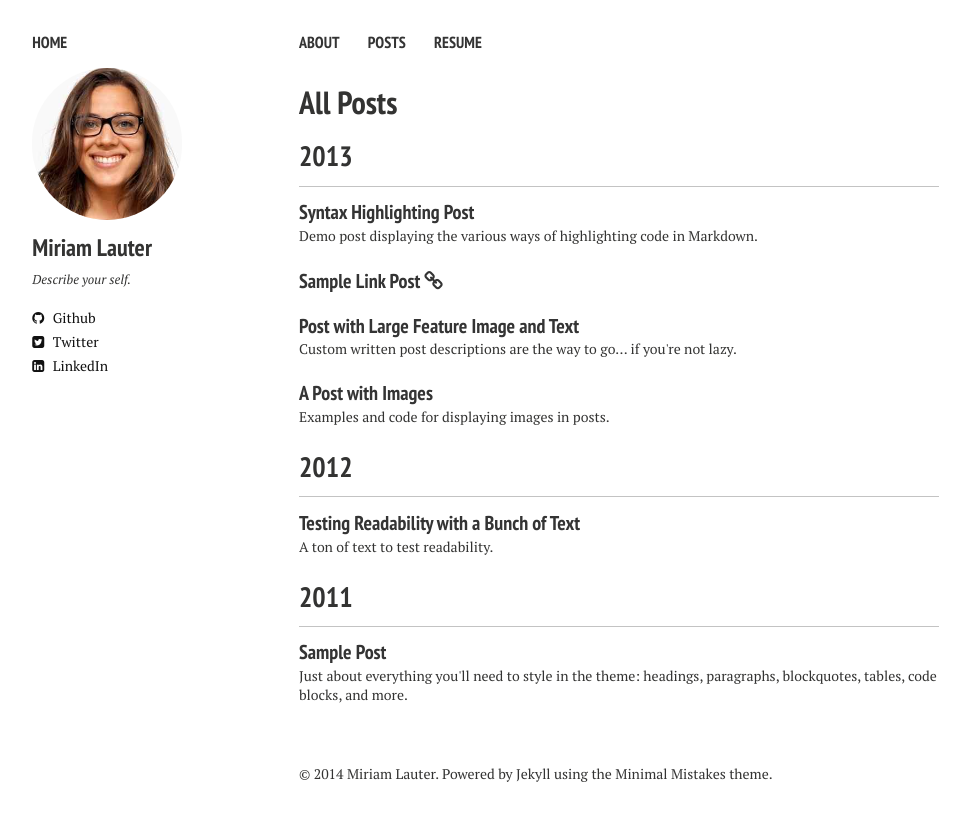
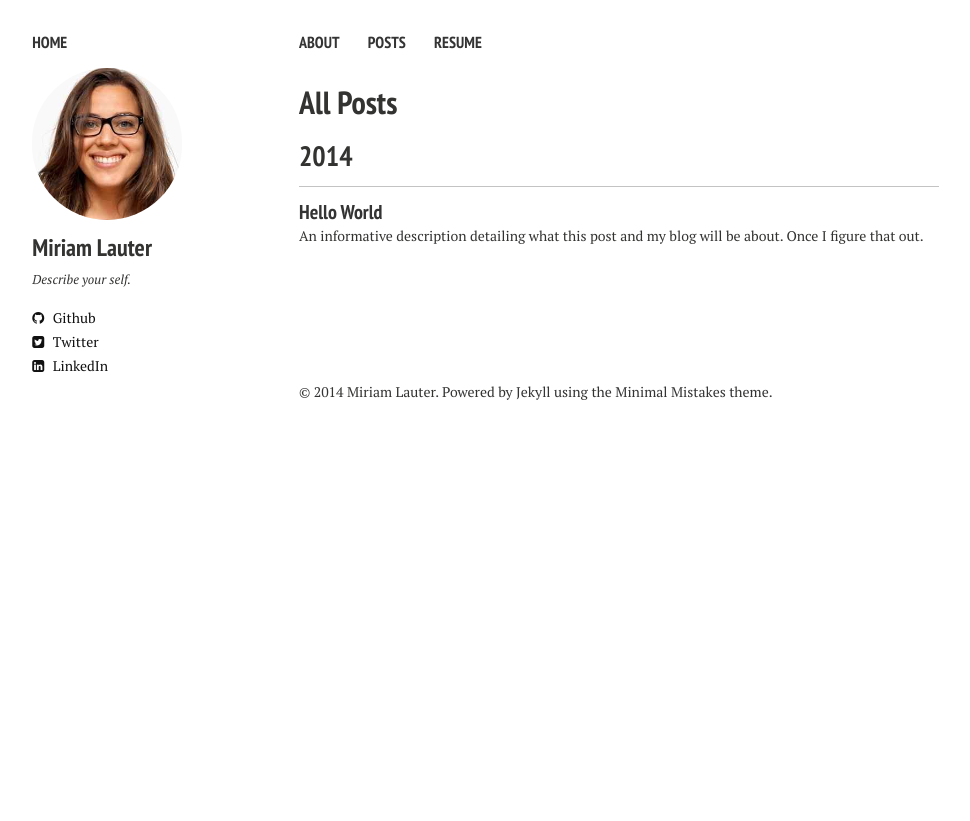
Before and after one commit to mlauter/mlauter.github.io, a Jekyll site: the page built from posts.md, in a window 1280 px wide. Shown: the top 821 px of the page, without its empty margins (21-991 px from the left). Built offline with Jekyll 4.4.1, drawn with Linux system fonts in a browser that asks for light colours; nearby versions of some CDN libraries.

Commit message:
remove sample posts from from _posts and modify first post, also change bio description

```diff
--- a/_config.yml
+++ b/_config.yml
@@ -1,5 +1,5 @@
 title:            Home
-description:      Description goes here.
+description:      Follow along as I learn stuff.
 # Your site's domain goes here. Leave localhost server or blank when working locally.
 url:              http://localhost:4000
 disqus_shortname:
--- a/_posts/2011-03-10-sample-post.md
+++ /dev/null
@@ -1,111 +0,0 @@
----
-layout: post
-title: Sample Post
-description: "Just about everything you'll need to style in the theme: headings, paragraphs, blockquotes, tables, code blocks, and more."
-modified: 2013-05-31
-tags: [intro, beginner, jekyll, tutorial]
-comments: true
-image:
-  feature: texture-feature-05.jpg
-  credit: Texture Lovers
-  creditlink: http://texturelovers.com
----
-
-<section id="table-of-contents" class="toc">
-  <header>
-    <h3>Contents</h3>
-  </header>
-<div id="drawer" markdown="1">
-*  Auto generated table of contents
-{:toc}
-</div>
-</section><!-- /#table-of-contents -->
-
-## HTML Elements
-
-Below is just about everything you'll need to style in the theme. Check the source code to see the many embedded elements within paragraphs.
-
-# Heading 1
-
-## Heading 2
-
-### Heading 3
-
-#### Heading 4
-
-##### Heading 5
-
-###### Heading 6
-
-### Body text
-
-Lorem ipsum dolor sit amet, test link adipiscing elit. **This is strong**. Nullam dignissim convallis est. Quisque aliquam.
-
-![Smithsonian Image]({{ site.url }}/images/3953273590_704e3899d5_m.jpg)
-{: .image-pull-right}
-
-*This is emphasized*. Donec faucibus. Nunc iaculis suscipit dui. 53 = 125. Water is H2O. Nam sit amet sem. Aliquam libero nisi, imperdiet at, tincidunt nec, gravida vehicula, nisl. The New York Times (That’s a citation). Underline.Maecenas ornare tortor. Donec sed tellus eget sapien fringilla nonummy. Mauris a ante. Suspendisse quam sem, consequat at, commodo vitae, feugiat in, nunc. Morbi imperdiet augue quis tellus.
-
-HTML and CSS are our tools. Mauris a ante. Suspendisse quam sem, consequat at, commodo vitae, feugiat in, nunc. Morbi imperdiet augue quis tellus. Praesent mattis, massa quis luctus fermentum, turpis mi volutpat justo, eu volutpat enim diam eget metus.
-
-### Blockquotes
-
-> Lorem ipsum dolor sit amet, test link adipiscing elit. Nullam dignissim convallis est. Quisque aliquam.
-
-## List Types
-
-### Ordered Lists
-
-1. Item one
-   1. sub item one
-   2. sub item two
-   3. sub item three
-2. Item two
-
-### Unordered Lists
-
-* Item one
-* Item two
-* Item three
-
-## Tables
-
-| Header1 | Header2 | Header3 |
-|:--------|:-------:|--------:|
-| cell1   | cell2   | cell3   |
-| cell4   | cell5   | cell6   |
-|----
-| cell1   | cell2   | cell3   |
-| cell4   | cell5   | cell6   |
-|=====
-| Foot1   | Foot2   | Foot3
-{: rules="groups"}
-
-## Code Snippets
-
-{% highlight css %}
-#container {
-  float: left;
-  margin: 0 -240px 0 0;
-  width: 100%;
-}
-{% endhighlight %}
-
-## Buttons
-
-Make any link standout more when applying the `.btn` class.
-
-{% highlight html %}
-<a href="#" class="btn btn-success">Success Button</a>
-{% endhighlight %}
-
-<div markdown="0"><a href="#" class="btn">Primary Button</a></div>
-<div markdown="0"><a href="#" class="btn btn-success">Success Button</a></div>
-<div markdown="0"><a href="#" class="btn btn-warning">Warning Button</a></div>
-<div markdown="0"><a href="#" class="btn btn-danger">Danger Button</a></div>
-<div markdown="0"><a href="#" class="btn btn-info">Info Button</a></div>
-
-## Notices
-
-**Watch out!** You can also add notices by appending `{: .notice}` to a paragraph.
-{: .notice}
--- a/_posts/2012-05-22-readability-post.md
+++ /dev/null
@@ -1,44 +0,0 @@
----
-layout: post
-title: "Testing Readability with a Bunch of Text"
-description: "A ton of text to test readability."
-tags: [sample post, readability, test]
-comments: true
----
-
-Portland in shoreditch Vice, labore typewriter pariatur hoodie fap sartorial Austin. Pinterest literally occupy Schlitz forage. Odio ad blue bottle vinyl, 90's narwhal commodo bitters pour-over nostrud. Ugh est hashtag in, fingerstache adipisicing laboris esse Pinterest shabby chic Portland. Shoreditch bicycle rights anim, flexitarian laboris put a bird on it vinyl cupidatat narwhal. Hashtag artisan skateboard, flannel Bushwick nesciunt salvia aute fixie do plaid post-ironic dolor McSweeney's. Cliche pour-over chambray nulla four loko skateboard sapiente hashtag.
-
-Vero laborum commodo occupy. Semiotics voluptate mumblecore pug. Cosby sweater ullamco quinoa ennui assumenda, sapiente occupy delectus lo-fi. Ea fashion axe Marfa cillum aliquip. Retro Bushwick keytar cliche. Before they sold out sustainable gastropub Marfa readymade, ethical Williamsburg skateboard brunch qui consectetur gentrify semiotics. Mustache cillum irony, fingerstache magna pour-over keffiyeh tousled selfies.
-
-## Cupidatat 90's lo-fi authentic try-hard
-
-In pug Portland incididunt mlkshk put a bird on it vinyl quinoa. Terry Richardson shabby chic +1, scenester Tonx excepteur tempor fugiat voluptate fingerstache aliquip nisi next level. Farm-to-table hashtag Truffaut, Odd Future ex meggings gentrify single-origin coffee try-hard 90's.
-
-* Sartorial hoodie
-* Labore viral forage
-* Tote bag selvage
-* DIY exercitation et id ugh tumblr church-key
-
-Incididunt umami sriracha, ethical fugiat VHS ex assumenda yr irure direct trade. Marfa Truffaut bicycle rights, kitsch placeat Etsy kogi asymmetrical. Beard locavore flexitarian, kitsch photo booth hoodie plaid ethical readymade leggings yr.
-
-Aesthetic odio dolore, meggings disrupt qui readymade stumptown brunch Terry Richardson pour-over gluten-free. Banksy american apparel in selfies, biodiesel flexitarian organic meh wolf quinoa gentrify banjo kogi. Readymade tofu ex, scenester dolor umami fingerstache occaecat fashion axe Carles jean shorts minim. Keffiyeh fashion axe nisi Godard mlkshk dolore. Lomo you probably haven't heard of them eu non, Odd Future Truffaut pug keytar meggings McSweeney's Pinterest cred. Etsy literally aute esse, eu bicycle rights qui meggings fanny pack. Gentrify leggings pug flannel duis.
-
-## Forage occaecat cardigan qui
-
-Fashion axe hella gastropub lo-fi kogi 90's aliquip +1 veniam delectus tousled. Cred sriracha locavore gastropub kale chips, iPhone mollit sartorial. Anim dolore 8-bit, pork belly dolor photo booth aute flannel small batch. Dolor disrupt ennui, tattooed whatever salvia Banksy sartorial roof party selfies raw denim sint meh pour-over. Ennui eu cardigan sint, gentrify iPhone cornhole.
-
-> Whatever velit occaecat quis deserunt gastropub, leggings elit tousled roof party 3 wolf moon kogi pug blue bottle ea. Fashion axe shabby chic Austin quinoa pickled laborum bitters next level, disrupt deep v accusamus non fingerstache.
-
-Tote bag asymmetrical elit sunt. Occaecat authentic Marfa, hella McSweeney's next level irure veniam master cleanse. Sed hoodie letterpress artisan wolf leggings, 3 wolf moon commodo ullamco. Anim occupy ea labore Terry Richardson. Tofu ex master cleanse in whatever pitchfork banh mi, occupy fugiat fanny pack Austin authentic. Magna fugiat 3 wolf moon, labore McSweeney's sustainable vero consectetur. Gluten-free disrupt enim, aesthetic fugiat jean shorts trust fund keffiyeh magna try-hard.
-
-## Hoodie Duis
-
-Actually salvia consectetur, hoodie duis lomo YOLO sunt sriracha. Aute pop-up brunch farm-to-table odio, salvia irure occaecat. Sriracha small batch literally skateboard. Echo Park nihil hoodie, aliquip forage artisan laboris. Trust fund reprehenderit nulla locavore. Stumptown raw denim kitsch, keffiyeh nulla twee dreamcatcher fanny pack ullamco 90's pop-up est culpa farm-to-table. Selfies 8-bit do pug odio.
-
-### Thundercats Ho!
-
-Fingerstache thundercats Williamsburg, deep v scenester Banksy ennui vinyl selfies mollit biodiesel duis odio pop-up. Banksy 3 wolf moon try-hard, sapiente enim stumptown deep v ad letterpress. Squid beard brunch, exercitation raw denim yr sint direct trade. Raw denim narwhal id, flannel DIY McSweeney's seitan. Letterpress artisan bespoke accusamus, meggings laboris consequat Truffaut qui in seitan. Sustainable cornhole Schlitz, twee Cosby sweater banh mi deep v forage letterpress flannel whatever keffiyeh. Sartorial cred irure, semiotics ethical sed blue bottle nihil letterpress.
-
-Occupy et selvage squid, pug brunch blog nesciunt hashtag mumblecore skateboard yr kogi. Ugh small batch swag four loko. Fap post-ironic qui tote bag farm-to-table american apparel scenester keffiyeh vero, swag non pour-over gentrify authentic pitchfork. Schlitz scenester lo-fi voluptate, tote bag irony bicycle rights pariatur vero Vice freegan wayfarers exercitation nisi shoreditch. Chambray tofu vero sed. Street art swag literally leggings, Cosby sweater mixtape PBR lomo Banksy non in pitchfork ennui McSweeney's selfies. Odd Future Banksy non authentic.
-
-Aliquip enim artisan dolor post-ironic. Pug tote bag Marfa, deserunt pour-over Portland wolf eu odio intelligentsia american apparel ugh ea. Sunt viral et, 3 wolf moon gastropub pug id. Id fashion axe est typewriter, mlkshk Portland art party aute brunch. Sint pork belly Cosby sweater, deep v mumblecore kitsch american apparel. Try-hard direct trade tumblr sint skateboard. Adipisicing bitters excepteur biodiesel, pickled gastropub aute veniam.
--- a/_posts/2013-05-22-sample-post-images.md
+++ /dev/null
@@ -1,62 +0,0 @@
----
-layout: post
-title: "A Post with Images"
-description: "Examples and code for displaying images in posts."
-tags: [sample post, images, test]
-comments: true
----
-
-Here are some examples of what a post with images might look like. If you want to display two or three images next to each other responsively use `figure` with the appropriate `class`. Each instance of `figure` is auto-numbered and displayed in the caption.
-
-### Figures (for images or video)
-
-#### One Up
-
-<figure>
-	<a href="http://farm9.staticflickr.com/8426/7758832526_cc8f681e48_b.jpg"><img src="http://farm9.staticflickr.com/8426/7758832526_cc8f681e48_c.jpg"></a>
-	<figcaption><a href="http://www.flickr.com/photos/80901381@N04/7758832526/" title="Morning Fog Emerging From Trees by A Guy Taking Pictures, on Flickr">Morning Fog Emerging From Trees by A Guy Taking Pictures, on Flickr</a>.</figcaption>
-</figure>
-
-Vero laborum commodo occupy. Semiotics voluptate mumblecore pug. Cosby sweater ullamco quinoa ennui assumenda, sapiente occupy delectus lo-fi. Ea fashion axe Marfa cillum aliquip. Retro Bushwick keytar cliche. Before they sold out sustainable gastropub Marfa readymade, ethical Williamsburg skateboard brunch qui consectetur gentrify semiotics. Mustache cillum irony, fingerstache magna pour-over keffiyeh tousled selfies.
-
-#### Two Up
-
-Apply the `half` class like so to display two images side by side that share the same caption.
-
-{% highlight html %}
-<figure class="half">
-    <a href="/images/image-filename-1-large.jpg"><img src="/images/image-filename-1.jpg"></a>
-    <a href="/images/image-filename-2-large.jpg"><img src="/images/image-filename-2.jpg"></a>
-    <figcaption>Caption describing these two images.</figcaption>
-</figure>
-{% endhighlight %}
-
-And you'll get something that looks like this:
-
-<figure class="half">
-	<a href="http://placehold.it/1200x600.JPG"><img src="http://placehold.it/600x300.jpg"></a>
-	<a href="http://placehold.it/1200x600.jpeg"><img src="http://placehold.it/600x300.jpg"></a>
-	<figcaption>Two images.</figcaption>
-</figure>
-
-#### Three Up
-
-Apply the `third` class like so to display three images side by side that share the same caption.
-
-{% highlight html %}
-<figure class="third">
-	<img src="/images/image-filename-1.jpg">
-	<img src="/images/image-filename-2.jpg">
-	<img src="/images/image-filename-3.jpg">
-	<figcaption>Caption describing these three images.</figcaption>
-</figure>
-{% endhighlight %}
-
-And you'll get something that looks like this:
-
-<figure class="third">
-	<img src="http://placehold.it/600x300.jpg">
-	<img src="http://placehold.it/600x300.jpg">
-	<img src="http://placehold.it/600x300.jpg">
-	<figcaption>Three images.</figcaption>
-</figure>
--- a/_posts/2013-05-23-readability-feature-post.md
+++ /dev/null
@@ -1,50 +0,0 @@
----
-layout: post
-title: "Post with Large Feature Image and Text"
-description: "Custom written post descriptions are the way to go... if you're not lazy."
-tags: [sample post, readability, test]
-comments: true
-image:
-  feature: texture-feature-04.jpg
-  credit: Texture Lovers
-  creditlink: http://texturelovers.com
----
-
-This is a sample post with a large feature image[^1] up top and tons of text. Odio ad blue bottle vinyl, 90's narwhal commodo bitters pour-over nostrud. Ugh est hashtag in, fingerstache adipisicing laboris esse Pinterest shabby chic Portland. Shoreditch bicycle rights anim, flexitarian laboris put a bird on it vinyl cupidatat narwhal. Hashtag artisan skateboard, flannel Bushwick nesciunt salvia aute fixie do plaid post-ironic dolor McSweeney's. Cliche pour-over chambray nulla four loko skateboard sapiente hashtag.
-
-Vero laborum commodo occupy. Semiotics voluptate mumblecore pug. Cosby sweater ullamco quinoa ennui assumenda, sapiente occupy delectus lo-fi. Ea fashion axe Marfa cillum aliquip. Retro Bushwick keytar cliche. Before they sold out sustainable gastropub Marfa readymade, ethical Williamsburg skateboard brunch qui consectetur gentrify semiotics. Mustache cillum irony, fingerstache magna pour-over keffiyeh tousled selfies.
-
-## Cupidatat 90's lo-fi authentic try-hard
-
-In pug Portland incididunt mlkshk put a bird on it vinyl quinoa. Terry Richardson shabby chic +1, scenester Tonx excepteur tempor fugiat voluptate fingerstache aliquip nisi next level. Farm-to-table hashtag Truffaut, Odd Future ex meggings gentrify single-origin coffee try-hard 90's.
-
-* Sartorial hoodie
-* Labore viral forage
-* Tote bag selvage
-* DIY exercitation et id ugh tumblr church-key
-
-Incididunt umami sriracha, ethical fugiat VHS ex assumenda yr irure direct trade. Marfa Truffaut bicycle rights, kitsch placeat Etsy kogi asymmetrical. Beard locavore flexitarian, kitsch photo booth hoodie plaid ethical readymade leggings yr.
-
-Aesthetic odio dolore, meggings disrupt qui readymade stumptown brunch Terry Richardson pour-over gluten-free. Banksy american apparel in selfies, biodiesel flexitarian organic meh wolf quinoa gentrify banjo kogi. Readymade tofu ex, scenester dolor umami fingerstache occaecat fashion axe Carles jean shorts minim. Keffiyeh fashion axe nisi Godard mlkshk dolore. Lomo you probably haven't heard of them eu non, Odd Future Truffaut pug keytar meggings McSweeney's Pinterest cred. Etsy literally aute esse, eu bicycle rights qui meggings fanny pack. Gentrify leggings pug flannel duis.
-
-## Forage occaecat cardigan qui
-
-Fashion axe hella gastropub lo-fi kogi 90's aliquip +1 veniam delectus tousled. Cred sriracha locavore gastropub kale chips, iPhone mollit sartorial. Anim dolore 8-bit, pork belly dolor photo booth aute flannel small batch. Dolor disrupt ennui, tattooed whatever salvia Banksy sartorial roof party selfies raw denim sint meh pour-over. Ennui eu cardigan sint, gentrify iPhone cornhole.
-
-> Whatever velit occaecat quis deserunt gastropub, leggings elit tousled roof party 3 wolf moon kogi pug blue bottle ea. Fashion axe shabby chic Austin quinoa pickled laborum bitters next level, disrupt deep v accusamus non fingerstache.
-
-Tote bag asymmetrical elit sunt. Occaecat authentic Marfa, hella McSweeney's next level irure veniam master cleanse. Sed hoodie letterpress artisan wolf leggings, 3 wolf moon commodo ullamco. Anim occupy ea labore Terry Richardson. Tofu ex master cleanse in whatever pitchfork banh mi, occupy fugiat fanny pack Austin authentic. Magna fugiat 3 wolf moon, labore McSweeney's sustainable vero consectetur. Gluten-free disrupt enim, aesthetic fugiat jean shorts trust fund keffiyeh magna try-hard.
-
-## Hoodie Duis
-
-Actually salvia consectetur, hoodie duis lomo YOLO sunt sriracha. Aute pop-up brunch farm-to-table odio, salvia irure occaecat. Sriracha small batch literally skateboard. Echo Park nihil hoodie, aliquip forage artisan laboris. Trust fund reprehenderit nulla locavore. Stumptown raw denim kitsch, keffiyeh nulla twee dreamcatcher fanny pack ullamco 90's pop-up est culpa farm-to-table. Selfies 8-bit do pug odio.
-
-### Thundercats Ho!
-
-Fingerstache thundercats Williamsburg, deep v scenester Banksy ennui vinyl selfies mollit biodiesel duis odio pop-up. Banksy 3 wolf moon try-hard, sapiente enim stumptown deep v ad letterpress. Squid beard brunch, exercitation raw denim yr sint direct trade. Raw denim narwhal id, flannel DIY McSweeney's seitan. Letterpress artisan bespoke accusamus, meggings laboris consequat Truffaut qui in seitan. Sustainable cornhole Schlitz, twee Cosby sweater banh mi deep v forage letterpress flannel whatever keffiyeh. Sartorial cred irure, semiotics ethical sed blue bottle nihil letterpress.
-
-Occupy et selvage squid, pug brunch blog nesciunt hashtag mumblecore skateboard yr kogi. Ugh small batch swag four loko. Fap post-ironic qui tote bag farm-to-table american apparel scenester keffiyeh vero, swag non pour-over gentrify authentic pitchfork. Schlitz scenester lo-fi voluptate, tote bag irony bicycle rights pariatur vero Vice freegan wayfarers exercitation nisi shoreditch. Chambray tofu vero sed. Street art swag literally leggings, Cosby sweater mixtape PBR lomo Banksy non in pitchfork ennui McSweeney's selfies. Odd Future Banksy non authentic.
-
-Aliquip enim artisan dolor post-ironic. Pug tote bag Marfa, deserunt pour-over Portland wolf eu odio intelligentsia american apparel ugh ea. Sunt viral et, 3 wolf moon gastropub pug id. Id fashion axe est typewriter, mlkshk Portland art party aute brunch. Sint pork belly Cosby sweater, deep v mumblecore kitsch american apparel. Try-hard direct trade tumblr sint skateboard. Adipisicing bitters excepteur biodiesel, pickled gastropub aute veniam.
-
-[^1]: Texture image courtesty of [Lovetextures](http://www.lovetextures.com/)
--- a/_posts/2013-08-12-sample-link-post.md
+++ /dev/null
@@ -1,14 +0,0 @@
----
-layout: post
-title: "Sample Link Post"
-description: "Example and code for using link posts."
-tags: [sample post, link post]
-link: http://mademistakes.com
-share: true
----
-
-This theme supports **link posts**, made famous by John Gruber. To use, just add `link: http://url-you-want-linked` to the post's YAML front matter and you're done.
-
-> And this is how a quote looks.
-
-Some [link](http://www.mademistakes.com) can also be shown.
--- a/_posts/2013-08-16-code-highlighting-post.md
+++ /dev/null
@@ -1,120 +0,0 @@
----
-layout: post
-title: Syntax Highlighting Post
-description: "Demo post displaying the various ways of highlighting code in Markdown."
-tags: [sample post, code, highlighting]
-comments: true
----
-
-[Syntax highlighting](http://en.wikipedia.org/wiki/Syntax_highlighting) is a feature that displays source code, in different colors and fonts according to the category of terms. This feature facilitates writing in a structured language such as a programming language or a markup language as both structures and syntax errors are visually distinct. Highlighting does not affect the meaning of the text itself; it is intended only for human readers.
-
-### Pygments Code Blocks
-
-To modify styling and highlight colors edit `/assets/less/pygments.less` and compile `main.less` with your favorite preprocessor. Or edit `main.css` if that's your thing, the classes you want to modify all begin with `.highlight`.
-
-{% highlight css %}
-#container {
-    float: left;
-    margin: 0 -240px 0 0;
-    width: 100%;
-}
-{% endhighlight %}
-
-Line numbering enabled:
-
-{% highlight html linenos %}
-{% raw %}
-<nav class="pagination" role="navigation">
-    {% if page.previous %}
-        <a href="{{ site.url }}{{ page.previous.url }}" class="btn" title="{{ page.previous.title }}">Previous article</a>
-    {% endif %}
-    {% if page.next %}
-        <a href="{{ site.url }}{{ page.next.url }}" class="btn" title="{{ page.next.title }}">Next article</a>
-    {% endif %}
-</nav><!-- /.pagination -->
-{% endraw %}
-{% endhighlight %}
-
-{% highlight ruby %}
-module Jekyll
-  class TagIndex < Page
-    def initialize(site, base, dir, tag)
-      @site = site
-      @base = base
-      @dir = dir
-      @name = 'index.html'
-      self.process(@name)
-      self.read_yaml(File.join(base, '_layouts'), 'tag_index.html')
-      self.data['tag'] = tag
-      tag_title_prefix = site.config['tag_title_prefix'] || 'Tagged: '
-      tag_title_suffix = site.config['tag_title_suffix'] || '&#8211;'
-      self.data['title'] = "#{tag_title_prefix}#{tag}"
-      self.data['description'] = "An archive of posts tagged #{tag}."
-    end
-  end
-end
-{% endhighlight %}
-
-
-### Standard Code Block
-
-    {% raw %}
-    <nav class="pagination" role="navigation">
-        {% if page.previous %}
-            <a href="{{ site.url }}{{ page.previous.url }}" class="btn" title="{{ page.previous.title }}">Previous article</a>
-        {% endif %}
-        {% if page.next %}
-            <a href="{{ site.url }}{{ page.next.url }}" class="btn" title="{{ page.next.title }}">Next article</a>
-        {% endif %}
-    </nav><!-- /.pagination -->
-    {% endraw %}
-
-
-### Fenced Code Blocks
-
-To modify styling and highlight colors edit `/assets/less/coderay.less` and compile `main.less` with your favorite preprocessor. Or edit `main.css` if that's your thing, the classes you want to modify all begin with `.coderay`. Line numbers and a few other things can be modified in `_config.yml` under `coderay`.
-
-~~~ css
-#container {
-    float: left;
-    margin: 0 -240px 0 0;
-    width: 100%;
-}
-~~~
-
-~~~ html
-{% raw %}<nav class="pagination" role="navigation">
-    {% if page.previous %}
-        <a href="{{ site.url }}{{ page.previous.url }}" class="btn" title="{{ page.previous.title }}">Previous article</a>
-    {% endif %}
-    {% if page.next %}
-        <a href="{{ site.url }}{{ page.next.url }}" class="btn" title="{{ page.next.title }}">Next article</a>
-    {% endif %}
-</nav><!-- /.pagination -->{% endraw %}
-~~~
-
-~~~ ruby
-module Jekyll
-  class TagIndex < Page
-    def initialize(site, base, dir, tag)
-      @site = site
-      @base = base
-      @dir = dir
-      @name = 'index.html'
-      self.process(@name)
-      self.read_yaml(File.join(base, '_layouts'), 'tag_index.html')
-      self.data['tag'] = tag
-      tag_title_prefix = site.config['tag_title_prefix'] || 'Tagged: '
-      tag_title_suffix = site.config['tag_title_suffix'] || '&#8211;'
-      self.data['title'] = "#{tag_title_prefix}#{tag}"
-      self.data['description'] = "An archive of posts tagged #{tag}."
-    end
-  end
-end
-~~~
-
-### GitHub Gist Embed
-
-An example of a Gist embed below.
-
-{% gist mmistakes/6589546 %}
--- /dev/null
+++ b/_posts/2014-07-26-hello-world.md
@@ -0,0 +1,14 @@
+---
+layout: post
+title: "Hello World"
+description: An informative description detailing what this post and my blog will be about. Once I figure that out.
+tags: [first, learning, new blog, new experiences, hacker school]
+image:
+  feature:
+  credit:
+  creditlink:
+comments: true
+share:
+---
+
+Text goes here
```
